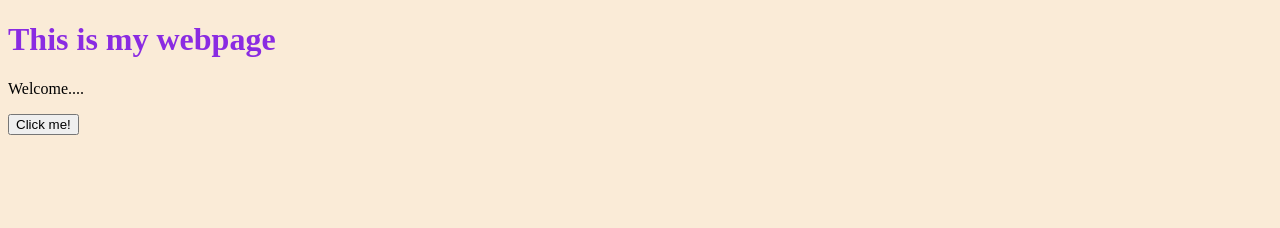
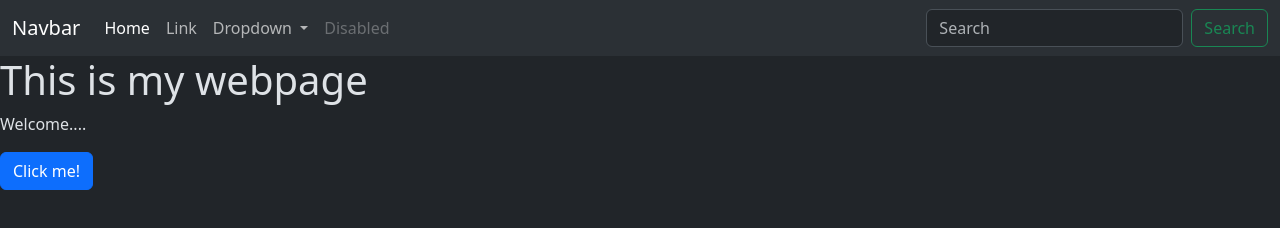
Before and after one commit to smith-lg/ggr472-wk3-demo, a plain HTML site: page index.html in a window 1280 px wide. Drawn offline with nearby package versions, Linux system fonts and the light colour scheme.

Commit message:
Added Bootstrap styling

```diff
--- a/index.html
+++ b/index.html
@@ -1,19 +1,58 @@
 <!DOCTYPE html>
-<html lang="en">
+<html lang="en" data-bs-theme="dark">
 <head>
     <meta charset="UTF-8">
     <meta name="viewport" content="width=device-width, initial-scale=1.0">
     <title>GGR472 Wk3 Demo</title>
-    <link rel="stylesheet" href="style.css">
+    <link href="https://cdn.jsdelivr.net/npm/bootstrap@5.3.3/dist/css/bootstrap.min.css" rel="stylesheet" integrity="sha384-QWTKZyjpPEjISv5WaRU9OFeRpok6YctnYmDr5pNlyT2bRjXh0JMhjY6hW+ALEwIH" crossorigin="anonymous">
+    <!-- <link rel="stylesheet" href="style.css"> -->
 </head>
 <body>
+    <nav class="navbar navbar-expand-lg bg-body-tertiary">
+        <div class="container-fluid">
+          <a class="navbar-brand" href="#">Navbar</a>
+          <button class="navbar-toggler" type="button" data-bs-toggle="collapse" data-bs-target="#navbarSupportedContent" aria-controls="navbarSupportedContent" aria-expanded="false" aria-label="Toggle navigation">
+            <span class="navbar-toggler-icon"></span>
+          </button>
+          <div class="collapse navbar-collapse" id="navbarSupportedContent">
+            <ul class="navbar-nav me-auto mb-2 mb-lg-0">
+              <li class="nav-item">
+                <a class="nav-link active" aria-current="page" href="#">Home</a>
+              </li>
+              <li class="nav-item">
+                <a class="nav-link" href="#">Link</a>
+              </li>
+              <li class="nav-item dropdown">
+                <a class="nav-link dropdown-toggle" href="#" role="button" data-bs-toggle="dropdown" aria-expanded="false">
+                  Dropdown
+                </a>
+                <ul class="dropdown-menu">
+                  <li><a class="dropdown-item" href="#">Action</a></li>
+                  <li><a class="dropdown-item" href="#">Another action</a></li>
+                  <li><hr class="dropdown-divider"></li>
+                  <li><a class="dropdown-item" href="#">Something else here</a></li>
+                </ul>
+              </li>
+              <li class="nav-item">
+                <a class="nav-link disabled" aria-disabled="true">Disabled</a>
+              </li>
+            </ul>
+            <form class="d-flex" role="search">
+              <input class="form-control me-2" type="search" placeholder="Search" aria-label="Search">
+              <button class="btn btn-outline-success" type="submit">Search</button>
+            </form>
+          </div>
+        </div>
+      </nav>
     <!-- Heading -->
     <h1>This is my webpage</h1>
     <p>Welcome....</p>
 
     <!-- Button that returns message in alert window -->
-    <button id="my-btn">Click me!</button>
+    <button type="button" class="btn btn-primary" id="my-btn">Click me!</button>
+    <!-- <button id="my-btn">Click me!</button> -->
 
     <script src="script.js"></script>
+    <script src="https://cdn.jsdelivr.net/npm/bootstrap@5.3.3/dist/js/bootstrap.bundle.min.js" integrity="sha384-YvpcrYf0tY3lHB60NNkmXc5s9fDVZLESaAA55NDzOxhy9GkcIdslK1eN7N6jIeHz" crossorigin="anonymous"></script>
 </body>
 </html>
```
